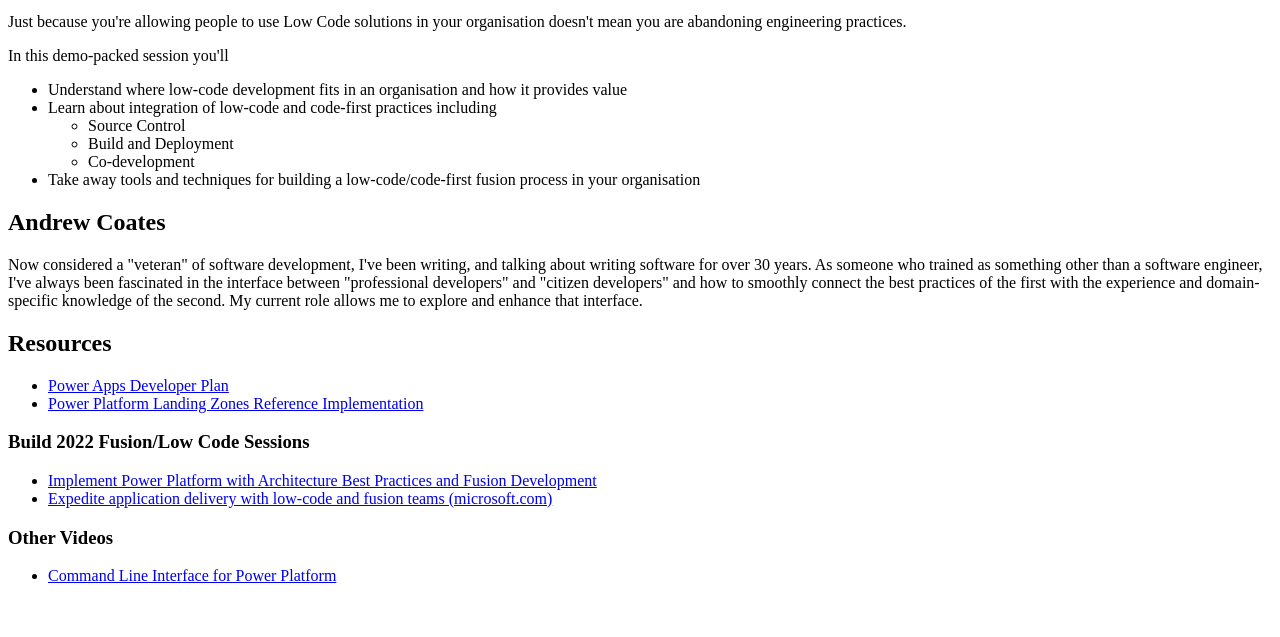
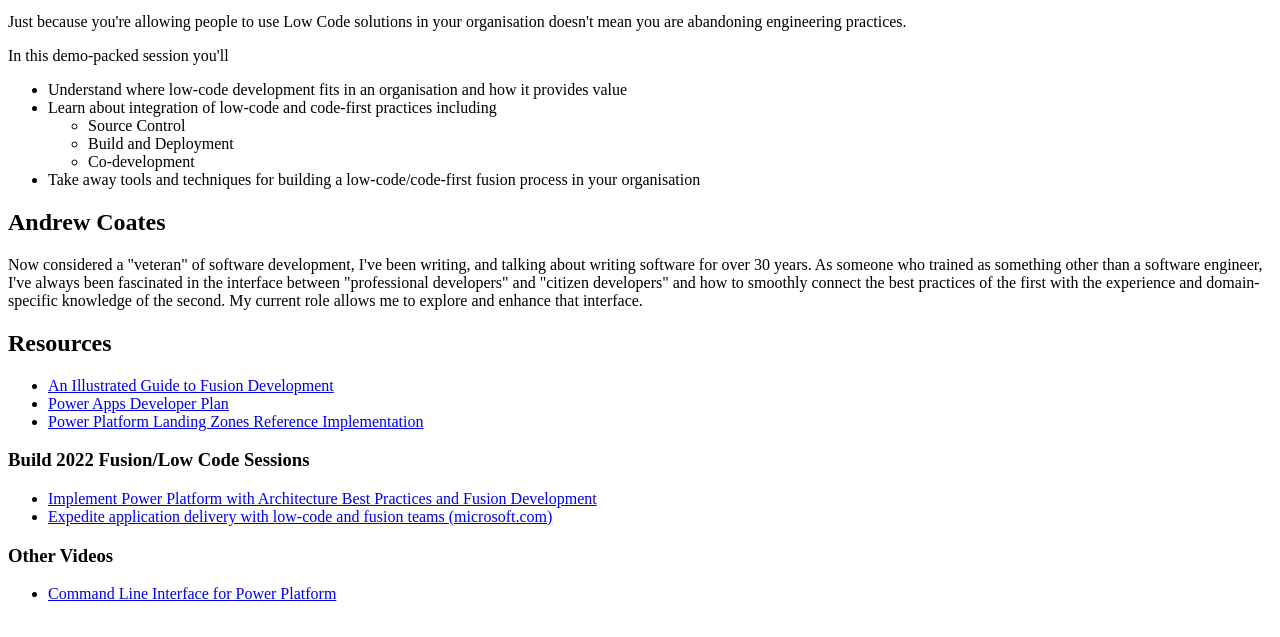
Before and after one commit to coatsy/coatsy.github.io, a plain HTML site: page NDCMelbourne2022/engineering-low-code/index.html in a window 1280 px wide. Shown: the part 101-738 px from the top of the page. Drawn offline with Linux system fonts and the light colour scheme.

Commit message:
Add illustrated guide

```diff
--- a/NDCMelbourne2022/engineering-low-code/index.html
+++ b/NDCMelbourne2022/engineering-low-code/index.html
@@ -30,6 +30,7 @@
     <h2>Resources</h2>
 
     <ul>
+        <li><a href="https://techcommunity.microsoft.com/t5/azure-developer-community-blog/an-illustrated-guide-to-fusion-development/ba-p/2567146">An Illustrated Guide to Fusion Development</a></li>
         <li><a href="https://powerapps.microsoft.com/en-us/developerplan/">Power Apps Developer Plan</a></li>
         <li><a href="https://github.com/microsoft/industry/tree/main/foundations/powerPlatform/referenceImplementation">Power Platform Landing Zones Reference Implementation</a></li>
     </ul>
```
